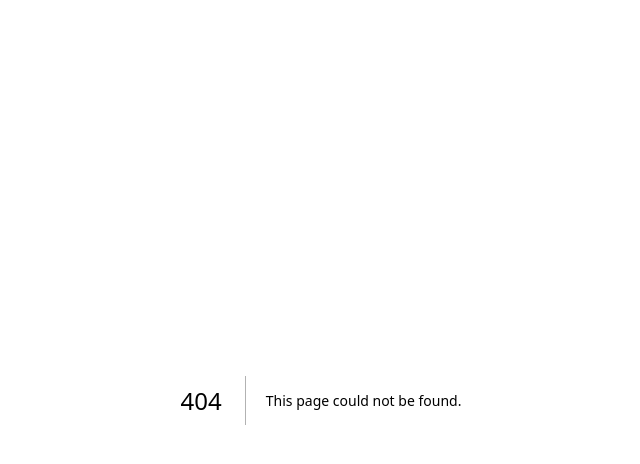
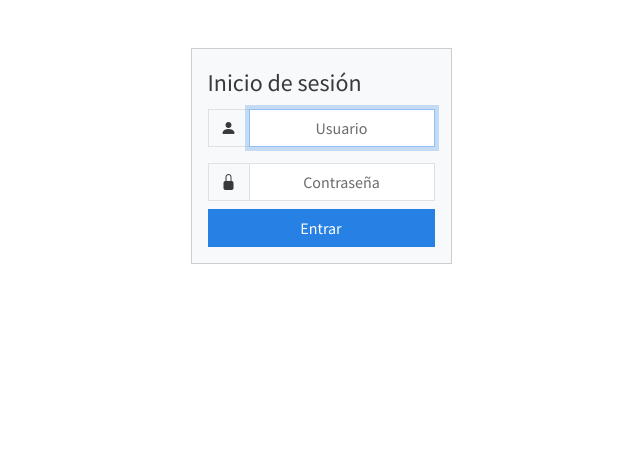
Before and after one commit to Alex090290/front-checador-next, a Next.js app: page /auth in a window 1280 px wide. Before the commit this address had no page. Shown: the top 464 px of the page, without its empty margins (319-959 px from the left). Built offline with nearby package versions, Linux system fonts and the light colour scheme.

Commit message:
se crea formulario de login

```diff
--- /dev/null
+++ b/app/auth/page.tsx
@@ -0,0 +1,7 @@
+import FormLogin from "./views/FormLogin";
+
+function PageLogin() {
+  return <FormLogin />;
+}
+
+export default PageLogin;
--- /dev/null
+++ b/app/auth/views/FormLogin.tsx
@@ -0,0 +1,105 @@
+"use client";
+
+import { useRouter } from "next/navigation";
+import {
+  Button,
+  Col,
+  Container,
+  Form,
+  InputGroup,
+  Row,
+  Spinner,
+} from "react-bootstrap";
+import { useForm, SubmitHandler } from "react-hook-form";
+
+type TInputs = {
+  login: string;
+  password: string;
+};
+
+function FormLogin() {
+  const {
+    register,
+    handleSubmit,
+    formState: { isSubmitting, errors },
+  } = useForm<TInputs>({
+    defaultValues: {
+      login: "",
+      password: "",
+    },
+  });
+
+  const router = useRouter();
+
+  const onSubmit: SubmitHandler<TInputs> = async () => {};
+
+  return (
+    <Container>
+      <Row className="justify-content-center">
+        <Col xs="11" sm="8" md="5" lg="4" xl="3" xxl="3">
+          <Form
+            onSubmit={handleSubmit(onSubmit)}
+            className="card shadow-md mt-5 bg-body-tertiary"
+          >
+            <fieldset className="card-body">
+              <legend className="card-title d-flex justify-content-between">
+                Inicio de sesión
+              </legend>
+              <InputGroup className="mb-3">
+                <InputGroup.Text>
+                  <i className="bi bi-person-fill"></i>
+                </InputGroup.Text>
+                <Form.Control
+                  {...register("login", {
+                    required: "Este campo es requerido",
+                  })}
+                  className="text-center"
+                  placeholder="Usuario"
+                  type="text"
+                  autoComplete="off"
+                  autoFocus
+                  isInvalid={!!errors.login}
+                />
+                <Form.Control.Feedback type="invalid">
+                  {errors.login?.message}
+                </Form.Control.Feedback>
+              </InputGroup>
+              <InputGroup className="mb-2">
+                <InputGroup.Text>
+                  <i className="bi bi-lock-fill"></i>
+                </InputGroup.Text>
+                <Form.Control
+                  {...register("password", {
+                    required: "Este campo es requerido",
+                  })}
+                  className="text-center"
+                  placeholder="Contraseña"
+                  type="password"
+                  autoComplete="off"
+                  isInvalid={!!errors.password}
+                />
+                <Form.Control.Feedback type="invalid">
+                  {errors.password?.message}
+                </Form.Control.Feedback>
+              </InputGroup>
+              <Form.Group className="d-grid">
+                <Button type="submit">
+                  {isSubmitting ? (
+                    <>
+                      <Spinner size="sm" animation="border" />
+                      <span className="ms-2">Validando</span>
+                    </>
+                  ) : (
+                    <>Entrar</>
+                  )}
+                </Button>
+              </Form.Group>
+            </fieldset>
+          </Form>
+        </Col>
+      </Row>
+    </Container>
+  );
+}
+
+export default FormLogin;
--- a/app/layout.tsx
+++ b/app/layout.tsx
@@ -1,6 +1,7 @@
 import type { Metadata } from "next";
 import "./globals.css";
 import "bootswatch/dist/cosmo/bootstrap.css";
+import "bootstrap-icons/font/bootstrap-icons.css";
 import { Toaster } from "react-hot-toast";
 
 export const metadata: Metadata = {
--- a/app/page.tsx
+++ b/app/page.tsx
@@ -1,7 +1,8 @@
 import React from "react";
+import PageLogin from "./auth/page";
 
 function Home() {
-  return <div>Home</div>;
+  return <PageLogin />;
 }
 
 export default Home;
--- a/package.json
+++ b/package.json
@@ -6,10 +6,12 @@
     "dev": "next dev --turbopack",
     "build": "next build --turbopack",
     "start": "next start",
-    "lint": "eslint"
+    "lint": "eslint",
+    "tc": "tsc --noEmit && next lint"
   },
   "dependencies": {
     "axios": "^1.12.2",
+    "bootstrap-icons": "^1.13.1",
     "bootswatch": "^5.3.8",
     "next": "15.5.4",
     "react": "19.1.0",
```
Also changed, not shown: 1 other file (tests, documents, lock files or other folders).
